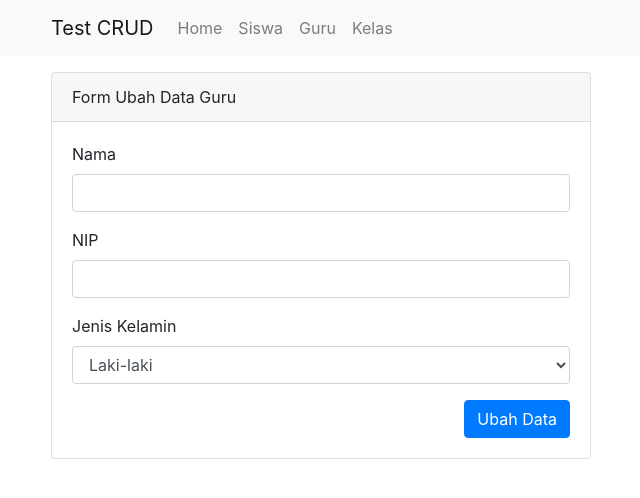
After one commit to rfauzan24/test-crud, a CodeIgniter app: page /crud_test/index.php/guru/ubah/1 in a window 1280 px wide. The commit adds this page. Shown: the top 498 px of the page, without its empty margins (34-674 px from the left). Run offline with CodeIgniter, Linux system fonts and the light colour scheme; data that the repository does not hold is empty.

Commit message:
Add another model and controller

```diff
--- /dev/null
+++ b/application/controllers/Guru.php
@@ -0,0 +1,71 @@
+<?php
+
+class Guru extends CI_Controller
+{
+    public function __construct()
+    {
+        parent::__construct();
+        $this->load->database();
+        $this->load->model('Guru_model');
+    }
+
+    public function index()
+    {
+        $data['guru'] = $this->Guru_model->getAllGuru();
+        $data['judul'] = 'Daftar Guru';
+        $this->load->view('templates/header', $data);
+        $this->load->view('guru/index', $data);
+        $this->load->view('templates/footer');
+    }
+
+    public function tambah()
+    {
+        $data['judul'] = 'Form Data Tambah Guru';
+
+        $this->form_validation->set_rules('nama_guru', 'Nama', 'required');
+        $this->form_validation->set_rules('nip', 'NIP', 'required|numeric');
+
+        if ($this->form_validation->run() == FALSE) {
+            $this->load->view('templates/header', $data);
+            $this->load->view('guru/tambah');
+            $this->load->view('templates/footer');
+        } else {
+            $this->Guru_model->tambahDataGuru();
+            $this->session->set_flashdata('flash', 'Ditambahkan');
+            redirect('guru');
+        }
+    }
+
+    public function hapus($id_guru)
+    {
+        $this->Guru_model->hapusDataGuru($id_guru);
+        $this->session->set_flashdata('flash', 'Dihapus');
+        redirect('guru');
+    }
+
+    public function detail($id_guru)
+    {
+        $data['judul'] = 'Detail Data guru';
+        $data['guru'] = $this->Guru_model->getGuruById($id_guru);
+        $this->load->view('templates/header', $data);
+        $this->load->view('guru/detail', $data);
+        $this->load->view('templates/footer');
+    }
+    public function ubah($id_guru)
+    {
+        $data['judul'] = 'Form Ubah Data Guru';
+        $data['guru'] = $this->Guru_model->getGuruById($id_guru);
+        $data['jenis_kelamin'] = ['Laki-laki', 'Perempuan'];
+        $this->form_validation->set_rules('nama_guru', 'Nama', 'required');
+        $this->form_validation->set_rules('nip', 'NIP', 'required|numeric');
+        if ($this->form_validation->run() == false) {
+            $this->load->view('templates/header', $data);
+            $this->load->view('guru/ubah', $data);
+            $this->load->view('templates/footer');
+        } else {
+            $this->Guru_model->ubahDataguru();
+            $this->session->set_flashdata('flash', 'Diubah');
+            redirect('guru');
+        }
+    }
+}
--- /dev/null
+++ b/application/models/Guru_model.php
@@ -0,0 +1,53 @@
+<?php
+
+class Guru_model extends CI_Model
+{
+    public function getAllGuru()
+    {
+        // $query = $this->db->get('guru');
+        // return $query->result_array();
+
+        return $this->db->get('guru')->result_array();
+    }
+
+    public function tambahDataGuru()
+    {
+        $data = [
+            "nama_guru" => $this->input->post('nama_guru'),
+            "nip" => $this->input->post('nip'),
+            "jenis_kelamin" => $this->input->post('jenis_kelamin')
+        ];
+
+        $this->db->insert('guru', $data);
+    }
+
+    public function hapusDataGuru($id_guru)
+    {
+        // $this->db->where('id_guru', $id_guru);
+        $this->db->delete('guru', ['id_guru' => $id_guru]);
+    }
+
+    public function getGuruById($id_guru)
+    {
+        return $this->db->get_where('guru', ['id_guru' => $id_guru])->row_array();
+    }
+
+    public function ubahDataGuru()
+    {
+        $data = [
+            "nama_guru" => $this->input->post('nama_guru', true),
+            "nip" => $this->input->post('nip', true),
+            "jenis_kelamin" => $this->input->post('jenis_kelamin', true),
+        ];
+        $this->db->where('id_guru', $this->input->post('id_guru'));
+        $this->db->update('guru', $data);
+    }
+    public function cariDataGuru()
+    {
+        $keyword = $this->input->post('keyword', true);
+        $this->db->like('nama_guru', $keyword);
+        $this->db->or_like('nip', $keyword);
+        // $this->db->or_like('jenis_kelamin', $keyword);
+        return $this->db->get('guru')->result_array();
+    }
+}
--- /dev/null
+++ b/application/views/guru/ubah.php
@@ -0,0 +1,44 @@
+<div class="container">
+
+    <div class="row mt-3">
+        <div class="col-md-6">
+
+            <div class="card">
+                <div class="card-header">
+                    Form Ubah Data Guru
+                </div>
+                <div class="card-body">
+                    <form action="" method="post">
+                        <input type="hidden" name="id_guru" value="<?= $guru['id_guru']; ?>">
+                        <div class="form-group">
+                            <label for="nama">Nama</label>
+                            <input type="text" name="nama_guru" class="form-control" id="nama_guru" value="<?= $guru['nama_guru']; ?>">
+                            <small class="form-text text-danger"><?= form_error('nama_guru'); ?></small>
+                        </div>
+                        <div class="form-group">
+                            <label for="nip">NIP</label>
+                            <input type="text" name="nip" class="form-control" id="nip" value="<?= $guru['nip']; ?>">
+                            <small class="form-text text-danger"><?= form_error('nip'); ?></small>
+                        </div>
+                        <div class="form-group">
+                            <label for="jenis_kelamin">Jenis Kelamin</label>
+                            <select class="form-control" id="jenis_kelamin" name="jenis_kelamin">
+                                <?php foreach ($jenis_kelamin as $j) : ?>
+                                    <?php if ($j == $guru['jenis_kelamin']) : ?>
+                                        <option value="<?= $j; ?>" selected><?= $j; ?></option>
+                                    <?php else : ?>
+                                        <option value="<?= $j; ?>"><?= $j; ?></option>
+                                    <?php endif; ?>
+                                <?php endforeach; ?>
+                            </select>
+                        </div>
+                        <button type="submit" name="ubah" class="btn btn-primary float-right">Ubah Data</button>
+                    </form>
+                </div>
+            </div>
+
+
+        </div>
+    </div>
+
+</div>
--- a/application/views/templates/header.php
+++ b/application/views/templates/header.php
@@ -24,7 +24,9 @@
                 <div class="navbar-nav">
                     <a class="nav-item nav-link" href="<?= base_url(); ?>">Home <span class="sr-only">(current)</span></a>
                     <a class="nav-item nav-link" href="<?= base_url(); ?>siswa">Siswa</a>
-                    <a class="nav-item nav-link" href="#">About</a>
+                    <a class="nav-item nav-link" href="<?= base_url(); ?>guru">Guru</a>
+                    <a class="nav-item nav-link" href="<?= base_url(); ?>kelas">Kelas</a>
+                    <!-- <a class="nav-item nav-link float-right" href="#">Log Out</a> -->
                 </div>
             </div>
         </div>
```
Also changed, not shown: application/controllers/Kelas.php (added, +69 -0 lines), application/models/Kelas_model.php (added, +49 -0 lines), application/views/guru/detail.php (added, +19 -0 lines), application/views/guru/index.php (added, +37 -0 lines), application/views/guru/tambah.php (added, +38 -0 lines), application/views/kelas/index.php (added, +37 -0 lines), application/views/kelas/tambah.php (added, +27 -0 lines), application/views/kelas/ubah.php (added, +27 -0 lines).
